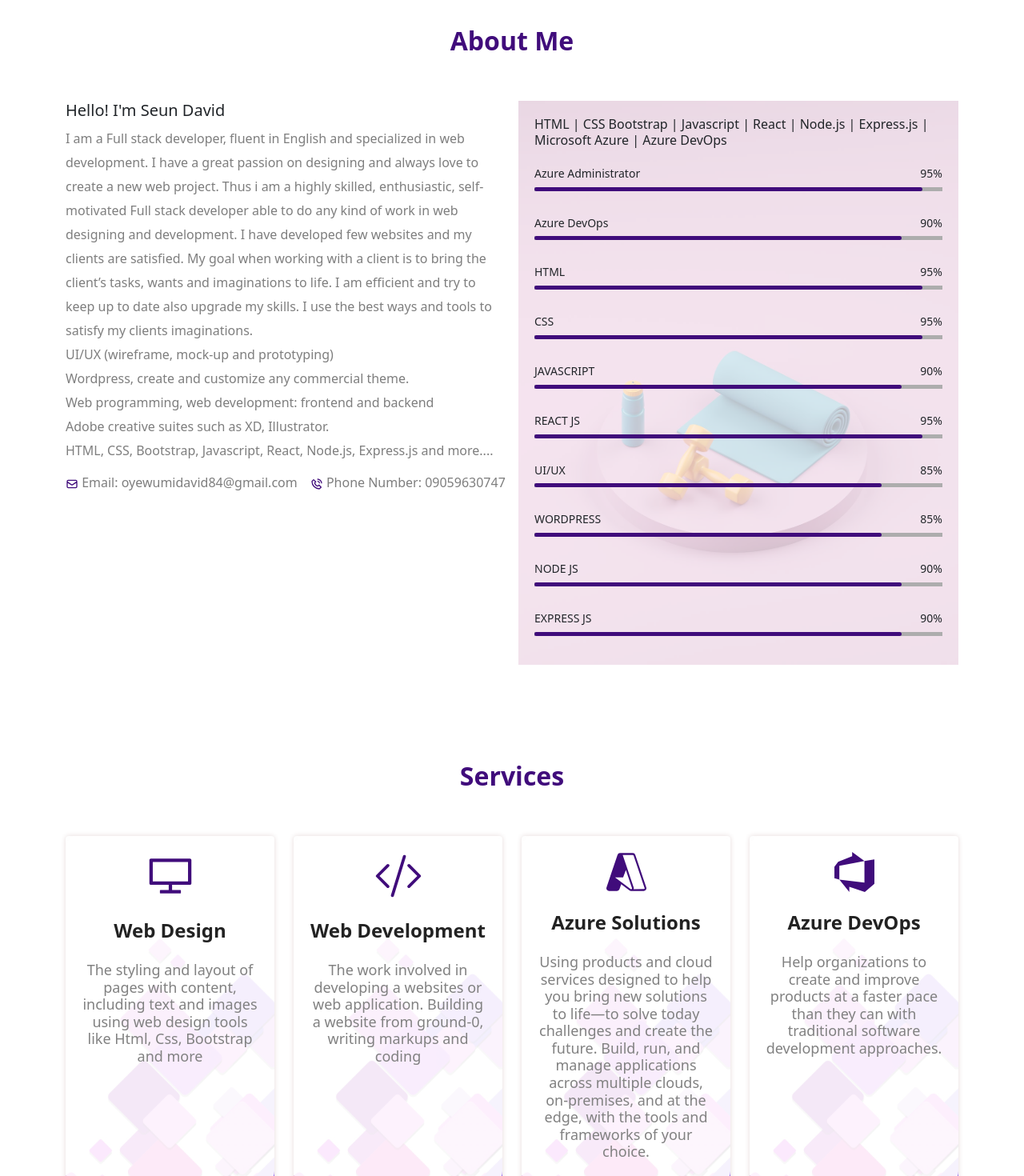
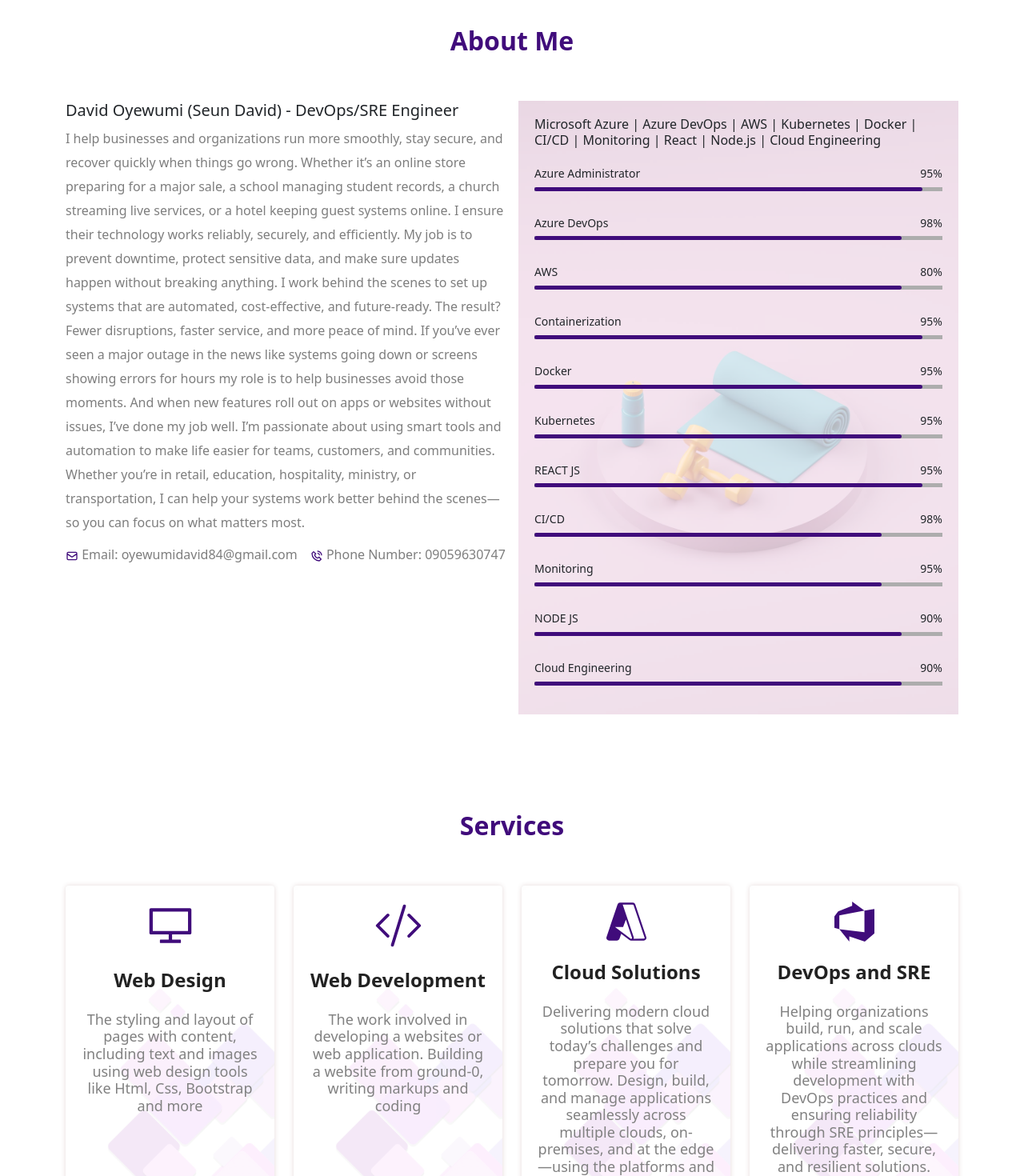
Before and after one commit to Seundavid18/seundavid-portfolio, a React (Create React App) app: page / in a window 1280 px wide. Shown: the part 700-2170 px from the top of the page at 80% size. Built offline with nearby package versions, Linux system fonts and the light colour scheme; a web font is replaced by a local one.

Commit message:
Updated portfolio to match niche

```diff
--- a/src/About.jsx
+++ b/src/About.jsx
@@ -11,16 +11,15 @@
                 <div className="about-body">
                     <div className="d-lg-flex flex-nowrap gap-3 pt-5">
                         <div className="about-flex">
-                            <h4 className="fs-5">Hello! I'm Seun David</h4>
-                            <h6 className="about-font fs-6">I am a Full stack developer, fluent in English and specialized in web development.
-                            I have a great passion on designing and always love to create a new web project. Thus i am a highly skilled, enthusiastic, self-motivated Full stack developer able to do any kind of work in web designing and development. I have developed few websites and my clients are satisfied. My goal when working with a client is to bring the client’s tasks, wants and imaginations to life. I am efficient and try to keep up to date also upgrade my skills.
-                            I use the best ways and tools to satisfy my clients imaginations. <br />
+                            <h4 className="fs-5">David Oyewumi (Seun David) - DevOps/SRE Engineer</h4>
+                            <h6 className="about-font fs-6">
+                                I help businesses and organizations run more smoothly, stay secure, and recover quickly when things go wrong. Whether it’s an online store preparing for a major sale, a school managing student records, a church streaming live services, or a hotel keeping guest systems online. I ensure their technology works reliably, securely, and efficiently.
 
-                            UI/UX (wireframe, mock-up and prototyping) <br />
-                            Wordpress, create and customize any commercial theme. <br />
-                            Web programming, web development: frontend and backend <br />
-                            Adobe creative suites such as XD, Illustrator. <br />
-                            HTML, CSS, Bootstrap, Javascript, React, Node.js, Express.js and more....
+                                My job is to prevent downtime, protect sensitive data, and make sure updates happen without breaking anything. I work behind the scenes to set up systems that are automated, cost-effective, and future-ready. The result? Fewer disruptions, faster service, and more peace of mind.
+
+                                If you’ve ever seen a major outage in the news like systems going down or screens showing errors for hours my role is to help businesses avoid those moments. And when new features roll out on apps or websites without issues, I’ve done my job well.
+
+                                I’m passionate about using smart tools and automation to make life easier for teams, customers, and communities. Whether you’re in retail, education, hospitality, ministry, or transportation, I can help your systems work better behind the scenes—so you can focus on what matters most. <br />
                             </h6>
                             <div className="d-lg-flex flex-nowrap gap-3 pt-2">
                                 <h6 className="about-font1 fs-6"><span style={{color: '#400c7b'}}><HiOutlineMail /></span> Email: oyewumidavid84@gmail.com</h6>
@@ -31,7 +30,7 @@
                             <div className="skill-image">
                                 <div className="skill-image-overlay">
                                     <h6>
-                                        HTML | CSS  Bootstrap | Javascript | React | Node.js | Express.js | Microsoft Azure | Azure DevOps
+                                        Microsoft Azure | Azure DevOps | AWS | Kubernetes | Docker | CI/CD | Monitoring | React | Node.js | Cloud Engineering
                                     </h6>
 
                                             <div className="bar pt-3 pb-3">
@@ -46,7 +45,7 @@
                                             <div className="bar pt-3 pb-3">
                                                 <div className="info">
                                                     <h5 style={{fontSize: '14px'}}>Azure DevOps
-                                                        <span className="float-end">90%</span>
+                                                        <span className="float-end">98%</span>
                                                     </h5>
                                                 </div>
                                                 <div className="progress-line10"><span className="devops"></span></div>
@@ -54,7 +53,16 @@
 
                                             <div className="bar pt-3 pb-3">
                                                 <div className="info">
-                                                    <h5 style={{fontSize: '14px'}}>HTML
+                                                    <h5 style={{fontSize: '14px'}}>AWS
+                                                        <span className="float-end">80%</span>
+                                                    </h5>
+                                                </div>
+                                                <div className="progress-line10"><span className="devops"></span></div>
+                                            </div>
+
+                                            <div className="bar pt-3 pb-3">
+                                                <div className="info">
+                                                    <h5 style={{fontSize: '14px'}}>Containerization
                                                         <span className="float-end">95%</span>
                                                     </h5>
                                                 </div>
@@ -63,7 +71,7 @@
 
                                             <div className="bar pt-3 pb-3">
                                                 <div className="info">
-                                                    <h5 style={{fontSize: '14px'}}>CSS
+                                                    <h5 style={{fontSize: '14px'}}>Docker
                                                         <span className="float-end">95%</span>
                                                     </h5>
                                                 </div>
@@ -72,8 +80,8 @@
 
                                             <div className="bar pt-3 pb-3">
                                                 <div className="info">
-                                                    <h5 style={{fontSize: '14px'}}>JAVASCRIPT
-                                                        <span className="float-end">90%</span>
+                                                    <h5 style={{fontSize: '14px'}}>Kubernetes
+                                                        <span className="float-end">95%</span>
                                                     </h5>
                                                 </div>
                                                 <div className="progress-line3"><span className="javascript"></span></div>
@@ -90,8 +98,8 @@
 
                                             <div className="bar pt-3 pb-3">
                                                 <div className="info">
-                                                    <h5 style={{fontSize: '14px'}}>UI/UX
-                                                        <span className="float-end">85%</span>
+                                                    <h5 style={{fontSize: '14px'}}>CI/CD
+                                                        <span className="float-end">98%</span>
                                                     </h5>
                                                 </div>
                                                 <div className="progress-line5"><span className="ui-ux"></span></div>
@@ -99,8 +107,8 @@
 
                                             <div className="bar pt-3 pb-3">
                                                 <div className="info">
-                                                    <h5 style={{fontSize: '14px'}}>WORDPRESS
-                                                        <span className="float-end">85%</span>
+                                                    <h5 style={{fontSize: '14px'}}>Monitoring
+                                                        <span className="float-end">95%</span>
                                                     </h5>
                                                 </div>
                                                 <div className="progress-line6"><span className="wordpress"></span></div>
@@ -117,7 +125,7 @@
 
                                             <div className="bar pt-3 pb-3">
                                                 <div className="info">
-                                                    <h5 style={{fontSize: '14px'}}>EXPRESS JS
+                                                    <h5 style={{fontSize: '14px'}}>Cloud Engineering
                                                         <span className="float-end">90%</span>
                                                     </h5>
                                                 </div>
--- a/src/Hero.jsx
+++ b/src/Hero.jsx
@@ -10,7 +10,7 @@
                     <div className="hero-padding">
                         <div className="text-white text-center">
                             <h1 className="pb-2 fw-bold">SEUN DAVID DEV</h1>
-                            <h6 className="pb-5">React js | Node.js | Microsoft Azure | Azure DevOps | MongoDB | Cloud Engineer<br /> If you're a business seeking a web presence or are looking <br /> to hire, contact me here</h6>
+                            <h6 className="pb-5">React js | Node.js | DevOps | SRE |  Microsoft Azure | Azure DevOps | AWS | Cloud Engineer<br /> If you're a business seeking a stable web presence or are looking <br /> to hire, contact me here</h6>
                             <div className="d-grid justify-content-center gap-4 d-lg-flex pt-4">
                                 <button class="btn btn-light1" type="button"><a href="#contact" style={{textDecoration: 'none', color: '#400c7b'}}>Hire Me<span className="ps-3"><BsEmojiSmile size={20} /></span></a></button>
                             </div>
--- a/src/Services.jsx
+++ b/src/Services.jsx
@@ -23,16 +23,15 @@
 
         {
             icon: <SiMicrosoftazure size={50} color='#400c7b'/>,
-            head: 'Azure Solutions',
-            body: 'Using products and cloud services designed to help you bring new solutions to life—to solve today challenges and create the future. Build, run, and manage applications across multiple clouds, on-premises, and at the edge, with the tools and frameworks of your choice.'
+            head: 'Cloud Solutions',
+            body: 'Delivering modern cloud solutions that solve today’s challenges and prepare you for tomorrow. Design, build, and manage applications seamlessly across multiple clouds, on-premises, and at the edge—using the platforms and tools that fit your business.'
 
         },
 
         {
             icon: <SiAzuredevops size={50} color='#400c7b'/>,
-            head: 'Azure DevOps',
-            body: 'Help organizations to create and improve products at a faster pace than they can with traditional software development approaches.'
-
+            head: 'DevOps and SRE',
+            body: 'Helping organizations build, run, and scale applications across clouds while streamlining development with DevOps practices and ensuring reliability through SRE principles—delivering faster, secure, and resilient solutions.'
         },
     ]
     return(
```
